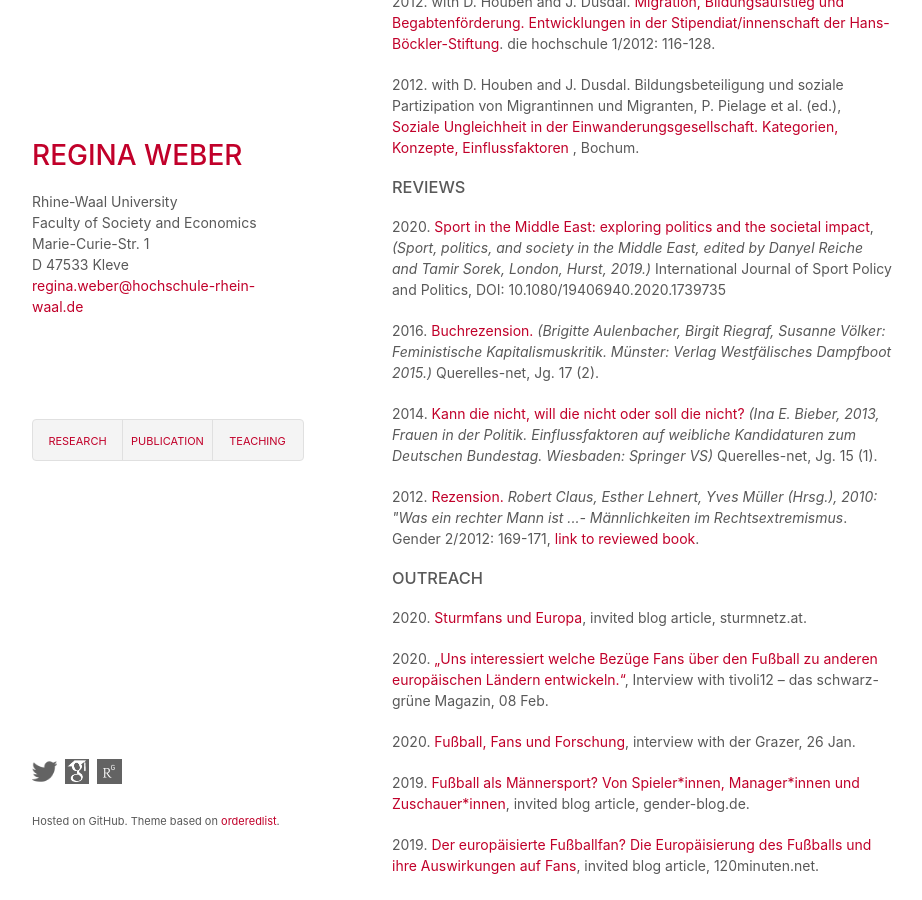
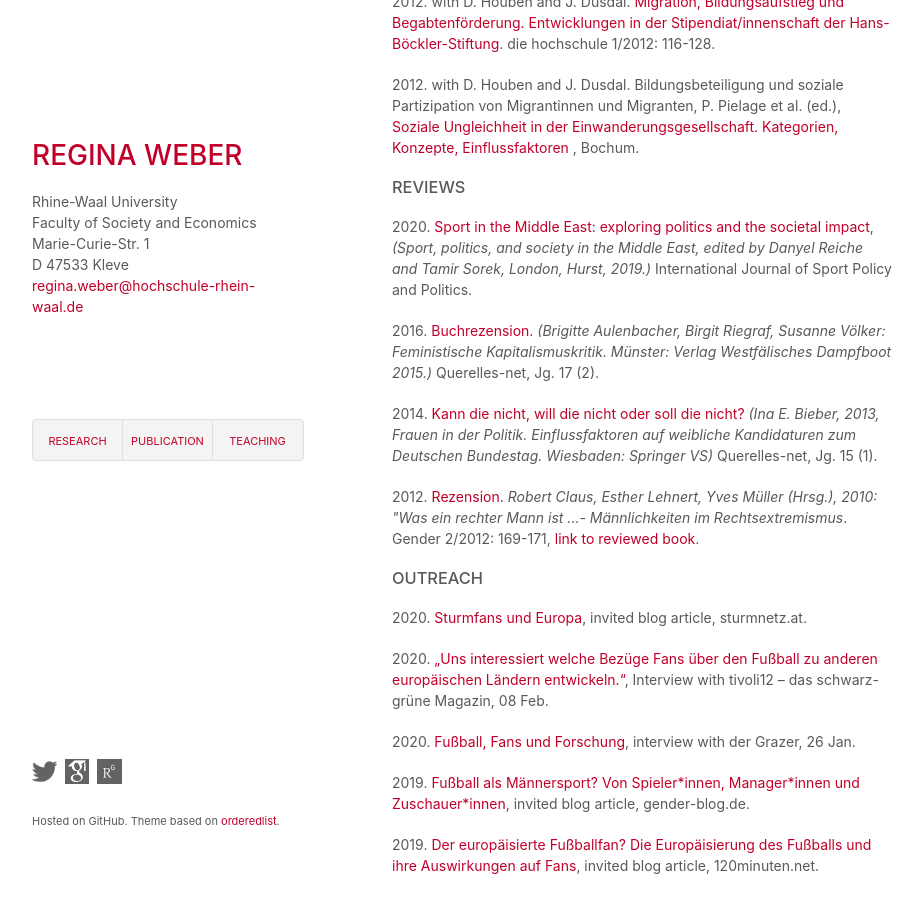
Before and after one commit to robertocabreratapia/robertocabreratapia.github.io, a Jekyll site: the page built from publication.html, in a window 1280 px wide and 900 px high, scrolled down 1332 px. Shown: the whole window, without its empty margins (178-1100 px from the left). Built offline with Jekyll 4.4.1, drawn with Linux system fonts in a browser that asks for light colours.

Commit message:
Update publication.html

```diff
--- a/publication.html
+++ b/publication.html
@@ -24,8 +24,8 @@
  <p>2012. with D. Houben and J. Dusdal. Bildungsbeteiligung und soziale Partizipation von Migrantinnen und Migranten, P. Pielage et al. (ed.), <a href="http://library.fes.de/pdf-files/wiso/09198.pdf">Soziale Ungleichheit in der Einwanderungsgesellschaft. Kategorien, Konzepte, Einflussfaktoren</a> </a>, Bochum.</p>
 
 <h3>Reviews</h3>
-<p>2020. <a href="doi:10.1080/19406940.2020.1739735">Sport in the Middle East: exploring politics and the societal impact</a>, <em>(Sport, politics, and society in the Middle East, edited by Danyel Reiche and Tamir Sorek, London, Hurst, 2019.)</em> International Journal of Sport Policy and Politics, DOI: 10.1080/19406940.2020.1739735</p>
-<p>2016. <a href="doi:10.14766/1187">Buchrezension.</a> <em> (Brigitte Aulenbacher, Birgit Riegraf, Susanne Völker: Feministische Kapitalismuskritik. Münster: Verlag Westfälisches Dampfboot 2015.) </em> Querelles-net, Jg. 17 (2).</p>
+<p>2020. <a href="https://dx.doi.org/10.1080/19406940.2020.1739735">Sport in the Middle East: exploring politics and the societal impact</a>, <em>(Sport, politics, and society in the Middle East, edited by Danyel Reiche and Tamir Sorek, London, Hurst, 2019.)</em> International Journal of Sport Policy and Politics.</p>
+<p>2016. <a href="https://dx.doi.org/10.14766/1187">Buchrezension.</a> <em> (Brigitte Aulenbacher, Birgit Riegraf, Susanne Völker: Feministische Kapitalismuskritik. Münster: Verlag Westfälisches Dampfboot 2015.) </em> Querelles-net, Jg. 17 (2).</p>
 <p>2014. <a href="http://www.querelles-net.de/index.php/qn/article/view/1111">Kann die nicht, will die nicht oder soll die nicht?</a> <em>(Ina E. Bieber, 2013, Frauen in der Politik. Einflussfaktoren auf weibliche Kandidaturen zum Deutschen Bundestag. Wiesbaden: Springer VS)</em> Querelles-net, Jg. 15 (1).</p>
 <p>2012. <a href="https://www.budrich-journals.de/index.php/gender/article/view/17922/15597">Rezension.</a> <em>Robert Claus, Esther Lehnert, Yves Müller (Hrsg.), 2010: "Was ein rechter Mann ist ...- Männlichkeiten im Rechtsextremismus</em>. Gender 2/2012: 169-171, <a href="http://www.rosalux.de/fileadmin/rls_uploads/pdfs/Publ-Texte/Texte_68.pdf">link to reviewed book</a>.</p>
 
```
